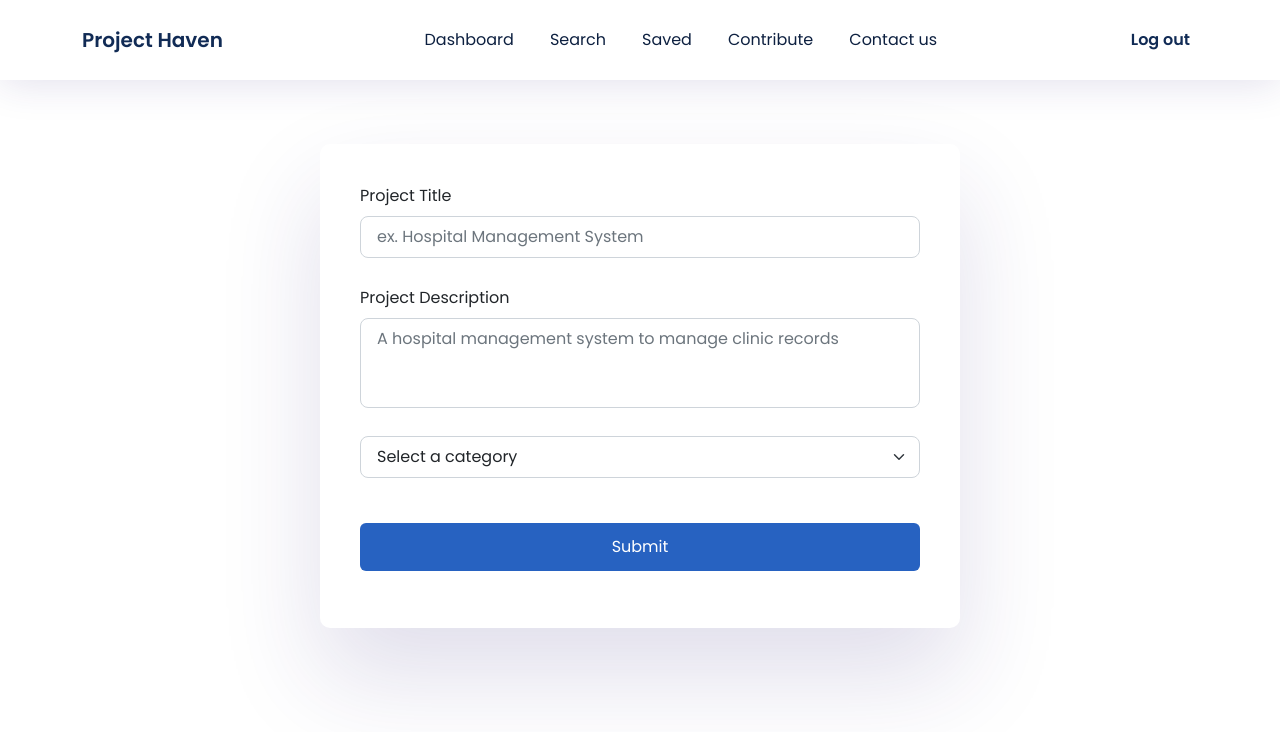
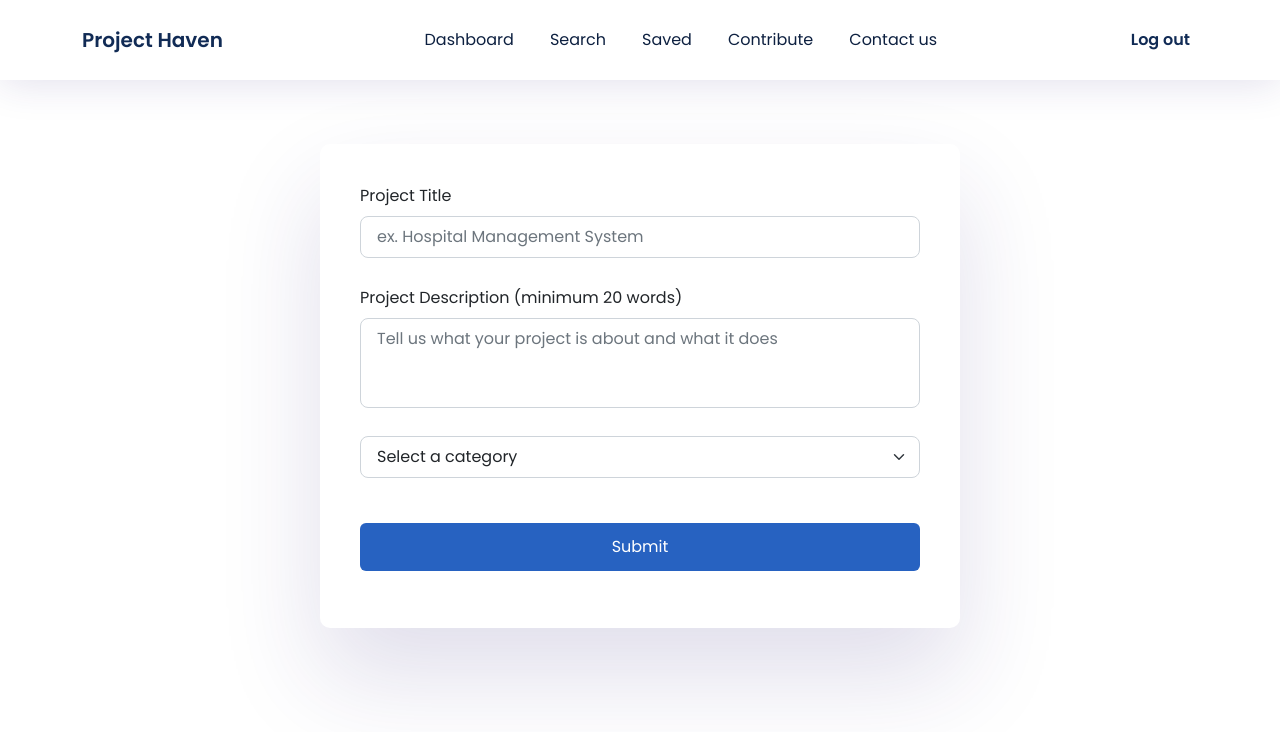
Before and after one commit to victoriaEssien/project-haven, a React (Vite) app: page /contribute in a window 1280 px wide. Shown: the top 732 px of the page. Built offline with nearby package versions, Linux system fonts and the light colour scheme.

Commit message:
bug fixes

```diff
--- a/src/Pages/ContributePage.jsx
+++ b/src/Pages/ContributePage.jsx
@@ -43,7 +43,7 @@ function ContributePage() {
             return
         }
 
-        if (wordCount < 30) {
+        if (wordCount < 20) {
           setFormError("Project description is too short")
           return
         }
@@ -85,8 +85,8 @@ function ContributePage() {
             </Form.Group>
 
             <Form.Group className="mb-3">
-                <Form.Label>Project Description</Form.Label>
-                <Form.Control className="input" as="textarea" rows={3} type="text" value={description} size="lg" placeholder="A hospital management system to manage clinic records" onChange={(e) => setDescription(e.target.value)} required/>
+                <Form.Label>Project Description (minimum 20 words)</Form.Label>
+                <Form.Control className="input" as="textarea" rows={3} type="text" value={description} size="lg" placeholder="Tell us what your project is about and what it does" onChange={(e) => setDescription(e.target.value)} required/>
             </Form.Group>
 
               <Form.Select size="lg" name="category" className="input" id="Category" onChange={(e) => setCategory(e.target.value)} required>
--- a/src/Pages/HomePage.jsx
+++ b/src/Pages/HomePage.jsx
@@ -51,7 +51,7 @@ function HomePage({ token }) {
         <div className="topics-container">
           <div className="dash-headings">
             <h3 className='recent'>Recently Added</h3>
-            <Link className='div-link' to={'/all'}>See all topics</Link>
+            <Link className='div-link' to={'/all'}>See all</Link>
           </div>
         </div>
           {fetchError && (<p>{fetchError}</p>)}
```
